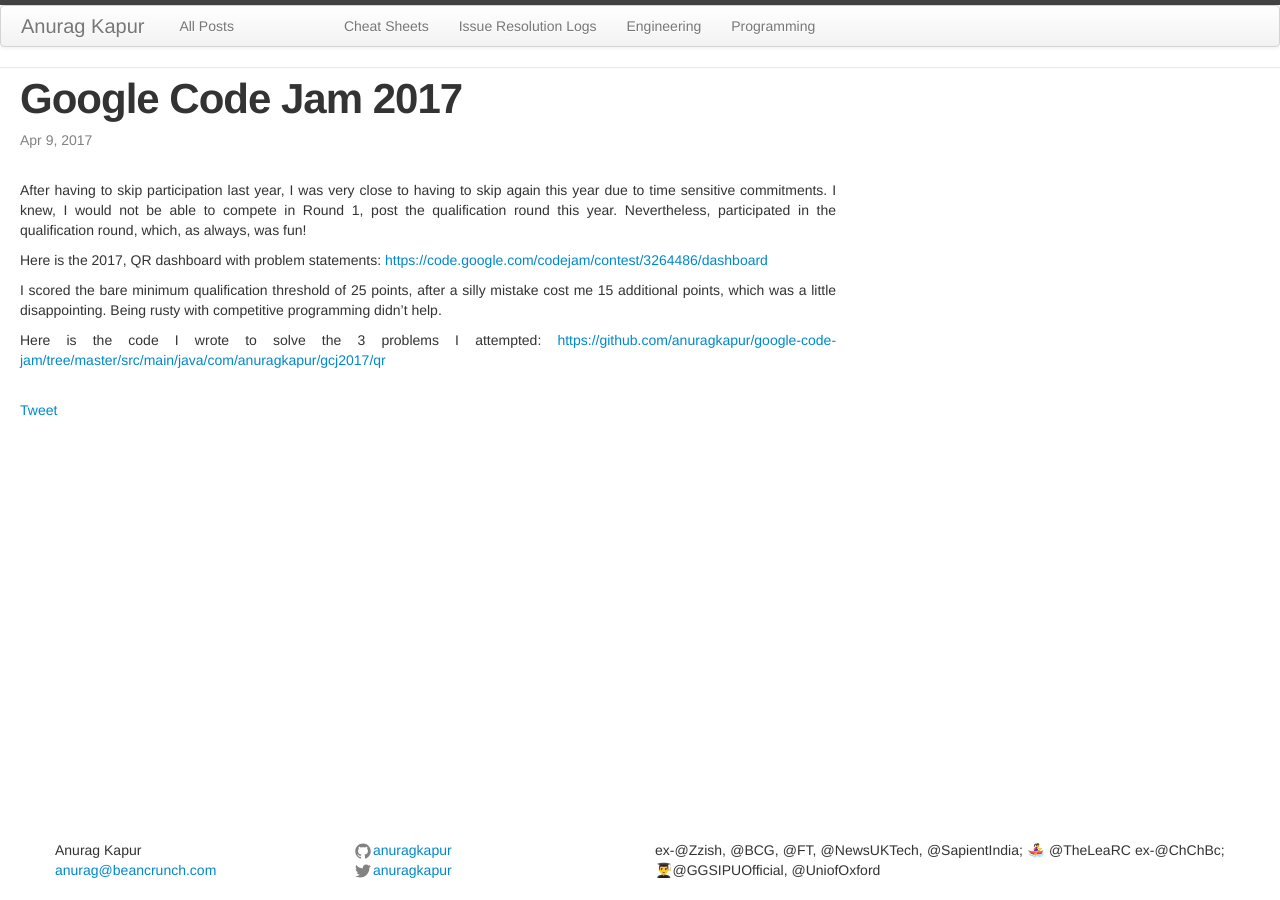
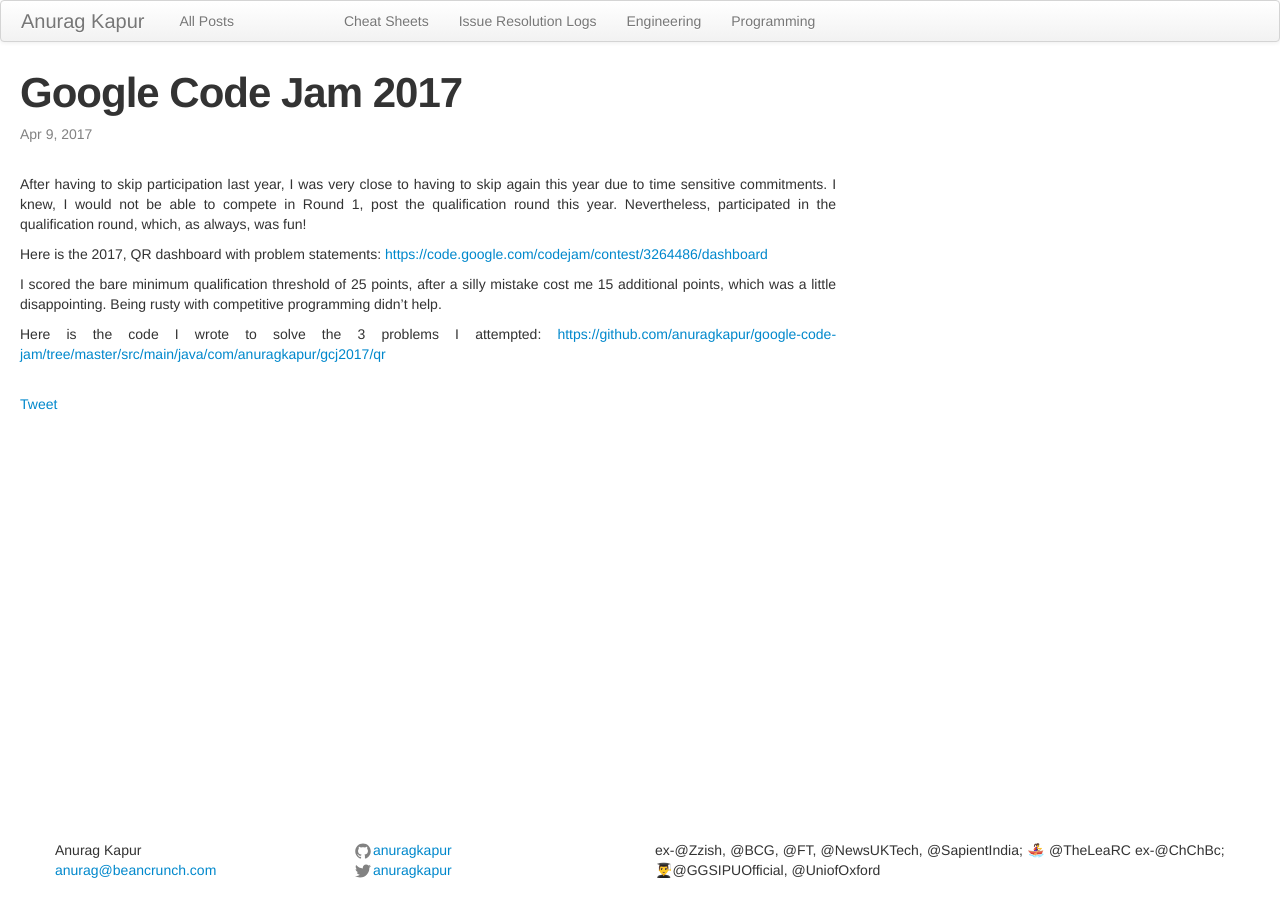
Before and after one commit to anuragkapur/anuragkapur.github.io, a Jekyll site: the page built from blog/programming/fp/haskell/_posts/2017-04-09-google-code-jam-2017.md, in a window 1280 px wide. Built offline with Jekyll 4.4.1, drawn with Linux system fonts in a browser that asks for light colours; comment, search, counter and statistics services are not loaded.

Commit message:
Fix navbar styling

```diff
--- a/_includes/header.html
+++ b/_includes/header.html
@@ -1,4 +1,4 @@
-<header class="site-header">
+<header>
   <div class="navbar">
     <div class="navbar-inner">
       <div class="container">
--- a/index.html
+++ b/index.html
@@ -5,9 +5,6 @@
 ---
 
 <div class="container-fluid">
-  <div class="row-fluid">
-    &nbsp;
-  </div>
   <div class="row-fluid">
     <div class="span8">
       <div class="intro">
```
Also changed, not shown: other parts of index.html (+1 -1 lines).
